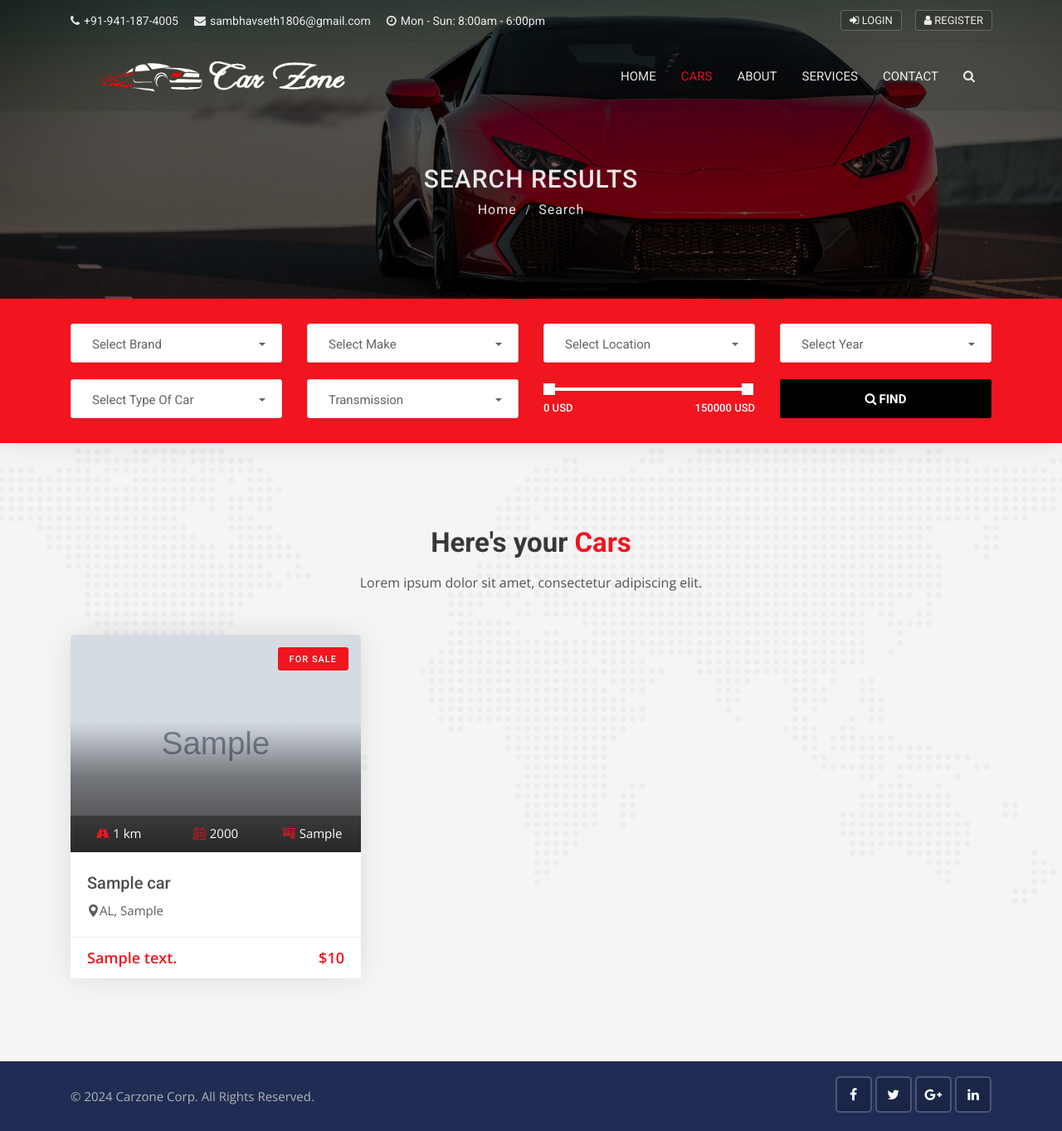
After one commit to Sam-200051806/car-site, a Django app: page /cars/search in a window 1280 px wide. The commit adds this page. Shown: the whole page at 83% size. Run offline with Django 5.2, Linux system fonts and the light colour scheme; tables that the repository leaves empty hold one stand-in row (values such as "Sample post"); grey boxes marked "Sample" are stand-in pictures; some libraries are stand-ins or nearby versions.

Commit message:
search and paginator

```diff
--- a/cars/urls.py
+++ b/cars/urls.py
@@ -6,4 +6,5 @@ from . import views
 urlpatterns = [
     path('',views.cars,name='cars'),
     path('<int:id>',views.car_detail,name='car_detail'),
+    path('/search',views.search,name='search'),
 ]
--- a/cars/views.py
+++ b/cars/views.py
@@ -18,3 +18,35 @@ def car_detail(request,id):
         'single_car' : single_car,
     }
     return render(request,'cars/car_detail.html',data)
+
+def search(request):
+    cars = Car.objects.order_by('-created_date')
+    if 'keyword' in request.GET:
+        keyword = request.GET['keyword']
+        if keyword:
+            cars = cars.filter(description__icontains = keyword)
+    if 'model' in request.GET:
+        model = request.GET['model']
+        if model:
+            cars = cars.filter(model__iexact = model)
+    if 'city' in request.GET:
+        city = request.GET['city']
+        if city:
+            cars = cars.filter(city__iexact = city)
+    if 'year' in request.GET:
+        keyword = request.GET['year']
+        if keyword:
+            cars = cars.filter(year__iexact = keyword)
+    if 'body_style' in request.GET:
+        keyword = request.GET['body_style']
+        if keyword:
+            cars = cars.filter(body_style__iexact = keyword)
+    if 'min_price' in request.GET:
+        min_price = request.GET['min_price']
+        max_price = request.GET['max_price']
+        if max_price:
+           cars = cars.filter(price__gte = min_price,price__lte = max_price)
+    data = {
+        'cars' : cars
+    }
+    return render(request,'cars/search.html',data)
--- a/templates/base.html
+++ b/templates/base.html
@@ -44,8 +44,8 @@
 <!-- Full Page Search -->
 <div id="full-page-search">
     <button type="button" class="close">×</button>
-    <form action="https://storage.googleapis.com/theme-vessel/carhouse/index.html#" class="search-header">
-        <input type="search" value="" placeholder="type keyword(s) here. Eg: audi, benz etc" />
+    <form action="{%url 'search'%}" class="search-header">
+        <input type="search" value="" placeholder="type keyword(s) here. Eg: audi, benz etc" / name="keyword">
         <button type="submit" class="btn btn-sm button-theme">Search</button>
     </form>
 </div>
--- /dev/null
+++ b/templates/cars/search.html
@@ -0,0 +1,199 @@
+{% extends 'base.html' %}
+{% load humanize %}
+{% block content %}
+<!-- Banner start -->
+<div class="sub-banner overview-bgi">
+    <div class="container breadcrumb-area">
+        <div class="breadcrumb-areas">
+            <h1>Search Results</h1>
+            <ul class="breadcrumbs">
+                <li><a href="{% url 'home' %}">Home</a></li>
+                <li class="active">Search</li>
+            </ul>
+        </div>
+    </div>
+</div>
+<!-- Banner end -->
+
+<!-- Search box 3 start -->
+<div class="search-box-3 sb-7 bg-active">
+    <div class="container">
+        <div class="search-area-inner">
+            <div class="search-contents">
+                <form method="GET">
+                    <div class="row">
+                        <div class="col-lg-3 col-md-6 col-sm-6 col-6">
+                            <div class="form-group">
+                                <select class="selectpicker search-fields" name="select-brand">
+                                    <option disabled="disabled" selected="selected">Select Brand</option>
+                                    <option>Audi</option>
+                                    <option>BMW</option>
+                                    <option>Honda</option>
+                                    <option>Nissan</option>
+                                </select>
+                            </div>
+                        </div>
+                        <div class="col-lg-3 col-md-6 col-sm-6 col-6">
+                            <div class="form-group">
+                                <select class="selectpicker search-fields" name="select-make">
+                                    <option disabled="disabled" selected="selected">Select Make</option>
+                                    <option>BMW</option>
+                                    <option>Honda</option>
+                                    <option>Lamborghini Huracán</option>
+                                    <option>Sports Car</option>
+                                </select>
+                            </div>
+                        </div>
+                        <div class="col-lg-3 col-md-6 col-sm-6 col-6">
+                            <div class="form-group">
+                                <select class="selectpicker search-fields" name="select-location">
+                                    <option disabled="disabled" selected="selected">Select Location</option>
+                                    <option>United States</option>
+                                    <option>United Kingdom</option>
+                                </select>
+                            </div>
+                        </div>
+                        <div class="col-lg-3 col-md-6 col-sm-6 col-6">
+                            <div class="form-group">
+                                <select class="selectpicker search-fields" name="select-year">
+                                    <option disabled="disabled" selected="selected">Select Year</option>
+                                    <option>2016</option>
+                                    <option>2017</option>
+                                    <option>2018</option>
+                                    <option>2019</option>
+                                </select>
+                            </div>
+                        </div>
+                    </div>
+                    <div class="row">
+                        <div class="col-lg-3 col-md-6 col-sm-6 col-6">
+                            <div class="form-group">
+                                <select class="selectpicker search-fields" name="select-type">
+                                    <option disabled="disabled" selected="selected">Select Type Of Car</option>
+                                    <option>New Car</option>
+                                    <option>Used Car</option>
+                                </select>
+                            </div>
+                        </div>
+                        <div class="col-lg-3 col-md-6 col-sm-6 col-6">
+                            <div class="form-group">
+                                <select class="selectpicker search-fields" name="transmission">
+                                    <option disabled="disabled" selected="selected">Transmission</option>
+                                    <option>Automatic</option>
+                                    <option>Manual</option>
+                                </select>
+                            </div>
+                        </div>
+                        <div class="col-lg-3 col-md-6 col-sm-6 col-6">
+                            <div class="form-group">
+                                <div class="range-slider">
+                                    <div data-min="0" data-max="150000" data-unit="USD" data-min-name="min_price" data-max-name="max_price" class="range-slider-ui ui-slider" aria-disabled="false"></div>
+                                    <div class="clearfix"></div>
+                                </div>
+                            </div>
+                        </div>
+                        <div class="col-lg-3 col-md-6 col-sm-6 col-6">
+                            <div class="form-group">
+                                <button class="btn btn-block button-theme btn-md">
+                                    <i class="fa fa-search"></i>Find
+                                </button>
+                            </div>
+                        </div>
+                    </div>
+                </form>
+            </div>
+        </div>
+    </div>
+</div>
+<!-- Search box 3 end -->
+
+<!-- Featured car start -->
+<div class="featured-car content-area">
+    <div class="container">
+        <!-- Main title -->
+        <div class="main-title">
+            <h1>Here's your <span>Cars</span></h1>
+            <p>Lorem ipsum dolor sit amet, consectetur adipiscing elit.</p>
+        </div>
+        <div class="row">
+            {% for i in cars %}
+            <div class="col-lg-4 col-md-6">
+                <div class="car-box">
+                    <div class="car-thumbnail">
+                        <a href="{% url 'car_detail' i.id %}" class="car-img">
+                            <div class="tag">For Sale</div>
+                            <img class="d-block w-100" src="{{i.car_photo.url}}" alt="car" style="min-height: 262px; max-height: 262px;">
+                            <div class="facilities-list clearfix">
+                                <ul>
+                                    <li>
+                                        <span><i class="flaticon-way"></i></span>{{i.miles | intcomma}} km
+                                    </li>
+                                    <li>
+                                        <span><i class="flaticon-calendar-1"></i></span>{{i.year}}
+                                    </li>
+                                    <li>
+                                        <span><i class="flaticon-manual-transmission"></i></span>{{i.transmission}}
+                                    </li>
+                                </ul>
+                            </div>
+                        </a>
+                        <div class="carbox-overlap-wrapper">
+                            <div class="overlap-box">
+                                <div class="overlap-btns-area">
+                                    <div class="car-magnify-gallery">
+                                        <a href="{{i.car_photo.url}}" class="overlap-btn">
+                                            <i class="fa fa-expand"></i>
+                                            <img class="hidden" src="{{i.car_photo.url}}">
+                                        </a>
+                                        {% if i.car_photo_1 %}
+                                        <a href="{{i.car_photo_1.url}}" class="overlap-btn">
+                                            <i class="fa fa-expand"></i>
+                                            <img class="hidden" src="{{i.car_photo_1.url}}">
+                                        </a>
+                                        {%endif%}
+                                        {%if i.car_photo_2 %}
+                                        <a href="{{i.car_photo_2.url}}" class="hidden">
+                                            <img class="hidden" src="{{i.car_photo_2.url}}">
+                                        </a>
+                                        {%endif%}
+                                        {%if i.car_photo_3 %}
+                                        <a href="{{i.car_photo_3.url}}" class="hidden">
+                                            <img class="hidden" src="{{i.car_photo_3.url}}">
+                                        </a>
+                                        {% endif %}
+                                        {%if i.car_photo_4 %}
+                                        <a href="{{i.car_photo_4.url}}" class="hidden">
+                                            <img class="hidden" src="{{i.car_photo_4.url}}">
+                                        </a>
+                                        {%endif%}
+                                    </div>
+                                </div>
+                            </div>
+                        </div>
+                    </div>
+                    <div class="detail">
+                        <h1 class="title">
+                            <a href="{% url 'car_detail' i.id %}">{{i.car_title}}</a>
+                        </h1>
+                        <div class="location">
+                            <a href="{% url 'car_detail' i.id %}">
+                                <i class="flaticon-pin"></i>{{i.state}}, {{i.city}}
+                            </a>
+                        </div>
+                    </div>
+                    <div class="footer clearfix">
+                        <div class="pull-left ratings days">
+                            <p class="cartype">{{i.body_style}}</p>
+                        </div>
+                        <div class="pull-right">
+                            <p class="price">${{i.price | intcomma}}</p>
+                        </div>
+                    </div>
+                </div>
+            </div>
+            {%endfor%}
+        </div>
+    </div>
+</div>
+<!-- Featured car end -->
+{% endblock %}
```
Also changed, not shown: pages/views.py (+9 -0 lines), templates/cars/cars.html (+10 -2 lines), templates/pages/home.html (+24 -36 lines), media/photos/2024/11/05/project_alto.JPG (added), media/photos/2024/11/05/project_alto_ZkQp2tW.JPG (added), media/photos/2024/11/05/project_alto_eUSDqvl.JPG (added), media/photos/2024/11/05/project_alto_gYXuPQC.JPG (added), media/photos/2024/11/05/project_alto_vkImWuj.JPG (added), 1 other file.
